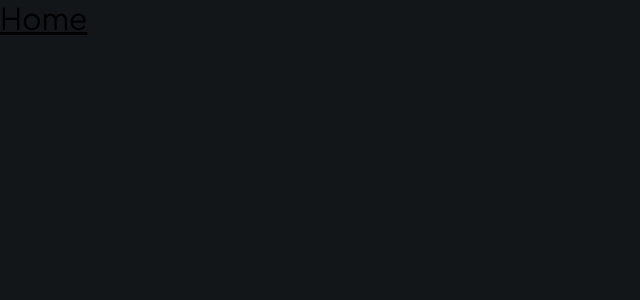
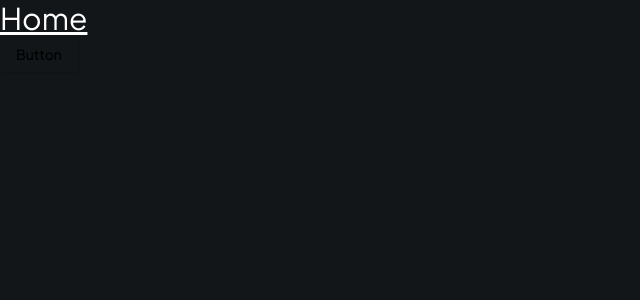
Before and after one commit to ecetinerdem/carepulse2, a Next.js app: page / in a window 1280 px wide. Shown: the top 300 px of the page, without its empty margins (0-640 px from the left). Built offline with nearby package versions, Linux system fonts and the light colour scheme.

Commit message:
add shadcn

```diff
--- a/app/page.tsx
+++ b/app/page.tsx
@@ -1,5 +1,9 @@
-import Image from "next/image";
-
+import { Button } from "@/components/ui/button";
 export default function Home() {
-  return <h1 className="text-3xl underline">Home</h1>;
+  return (
+    <div>
+      <h1 className="text-white text-3xl underline">Home</h1>
+      <Button>Button</Button>
+    </div>
+  );
 }
--- /dev/null
+++ b/components/ui/button.tsx
@@ -0,0 +1,57 @@
+import * as React from "react"
+import { Slot } from "@radix-ui/react-slot"
+import { cva, type VariantProps } from "class-variance-authority"
+
+import { cn } from "@/lib/utils"
+
+const buttonVariants = cva(
+  "inline-flex items-center justify-center gap-2 whitespace-nowrap rounded-md text-sm font-medium transition-colors focus-visible:outline-none focus-visible:ring-1 focus-visible:ring-ring disabled:pointer-events-none disabled:opacity-50 [&_svg]:pointer-events-none [&_svg]:size-4 [&_svg]:shrink-0",
+  {
+    variants: {
+      variant: {
+        default:
+          "bg-primary text-primary-foreground shadow hover:bg-primary/90",
+        destructive:
+          "bg-destructive text-destructive-foreground shadow-sm hover:bg-destructive/90",
+        outline:
+          "border border-input bg-background shadow-sm hover:bg-accent hover:text-accent-foreground",
+        secondary:
+          "bg-secondary text-secondary-foreground shadow-sm hover:bg-secondary/80",
+        ghost: "hover:bg-accent hover:text-accent-foreground",
+        link: "text-primary underline-offset-4 hover:underline",
+      },
+      size: {
+        default: "h-9 px-4 py-2",
+        sm: "h-8 rounded-md px-3 text-xs",
+        lg: "h-10 rounded-md px-8",
+        icon: "h-9 w-9",
+      },
+    },
+    defaultVariants: {
+      variant: "default",
+      size: "default",
+    },
+  }
+)
+
+export interface ButtonProps
+  extends React.ButtonHTMLAttributes<HTMLButtonElement>,
+    VariantProps<typeof buttonVariants> {
+  asChild?: boolean
+}
+
+const Button = React.forwardRef<HTMLButtonElement, ButtonProps>(
+  ({ className, variant, size, asChild = false, ...props }, ref) => {
+    const Comp = asChild ? Slot : "button"
+    return (
+      <Comp
+        className={cn(buttonVariants({ variant, size, className }))}
+        ref={ref}
+        {...props}
+      />
+    )
+  }
+)
+Button.displayName = "Button"
+
+export { Button, buttonVariants }
--- a/package.json
+++ b/package.json
@@ -9,7 +9,10 @@
     "lint": "next lint"
   },
   "dependencies": {
+    "@radix-ui/react-slot": "^1.1.1",
+    "class-variance-authority": "^0.7.1",
     "clsx": "^2.1.1",
+    "lucide-react": "^0.468.0",
     "next": "15.1.0",
     "react": "^19.0.0",
     "react-dom": "^19.0.0",
--- a/tailwind.config.ts
+++ b/tailwind.config.ts
@@ -14,66 +14,126 @@
   theme: {
   	container: {
   		center: true,
-      padding: "2rem",
+  		padding: '2rem',
   		screens: {
-        "2xl": "1400px",
-      },
+  			'2xl': '1400px'
+  		}
   	},
   	extend: {
   		colors: {
   			green: {
-          500: "#24AE7C",
-          600: "#0D2A1F",
+  				'500': '#24AE7C',
+  				'600': '#0D2A1F'
   			},
   			blue: {
-          500: "#79B5EC",
-          600: "#152432",
+  				'500': '#79B5EC',
+  				'600': '#152432'
   			},
   			red: {
-          500: "#F37877",
-          600: "#3E1716",
-          700: "#F24E43",
+  				'500': '#F37877',
+  				'600': '#3E1716',
+  				'700': '#F24E43'
   			},
   			light: {
-          200: "#E8E9E9",
+  				'200': '#E8E9E9'
   			},
   			dark: {
-          200: "#0D0F10",
-          300: "#131619",
-          400: "#1A1D21",
-          500: "#363A3D",
-          600: "#76828D",
-          700: "#ABB8C4",
+  				'200': '#0D0F10',
+  				'300': '#131619',
+  				'400': '#1A1D21',
+  				'500': '#363A3D',
+  				'600': '#76828D',
+  				'700': '#ABB8C4'
   			},
+  			background: 'hsl(var(--background))',
+  			foreground: 'hsl(var(--foreground))',
+  			card: {
+  				DEFAULT: 'hsl(var(--card))',
+  				foreground: 'hsl(var(--card-foreground))'
+  			},
+  			popover: {
+  				DEFAULT: 'hsl(var(--popover))',
+  				foreground: 'hsl(var(--popover-foreground))'
+  			},
+  			primary: {
+  				DEFAULT: 'hsl(var(--primary))',
+  				foreground: 'hsl(var(--primary-foreground))'
+  			},
+  			secondary: {
+  				DEFAULT: 'hsl(var(--secondary))',
+  				foreground: 'hsl(var(--secondary-foreground))'
+  			},
+  			muted: {
+  				DEFAULT: 'hsl(var(--muted))',
+  				foreground: 'hsl(var(--muted-foreground))'
+  			},
+  			accent: {
+  				DEFAULT: 'hsl(var(--accent))',
+  				foreground: 'hsl(var(--accent-foreground))'
+  			},
+  			destructive: {
+  				DEFAULT: 'hsl(var(--destructive))',
+  				foreground: 'hsl(var(--destructive-foreground))'
+  			},
+  			border: 'hsl(var(--border))',
+  			input: 'hsl(var(--input))',
+  			ring: 'hsl(var(--ring))',
+  			chart: {
+  				'1': 'hsl(var(--chart-1))',
+  				'2': 'hsl(var(--chart-2))',
+  				'3': 'hsl(var(--chart-3))',
+  				'4': 'hsl(var(--chart-4))',
+  				'5': 'hsl(var(--chart-5))'
+  			}
   		},
   		fontFamily: {
-        sans: ["var(--font-sans)", ...fontFamily.sans],
+  			sans: [
+  				'var(--font-sans)',
+                    ...fontFamily.sans
+                ]
   		},
   		backgroundImage: {
         appointments: "url('/assets/images/appointments-bg.png')",
         pending: "url('/assets/images/pending-bg.png')",
-        cancelled: "url('/assets/images/cancelled-bg.png')",
+        cancelled: "url('/assets/images/cancelled-bg.png')"
       },
   		keyframes: {
-        "accordion-down": {
-          from: { height: "0" },
-          to: { height: "var(--radix-accordion-content-height)" },
+  			'accordion-down': {
+  				from: {
+  					height: '0'
   				},
-        "accordion-up": {
-          from: { height: "var(--radix-accordion-content-height)" },
-          to: { height: "0" },
+  				to: {
+  					height: 'var(--radix-accordion-content-height)'
+  				}
   			},
-        "caret-blink": {
-          "0%,70%,100%": { opacity: "1" },
-          "20%,50%": { opacity: "0" },
+  			'accordion-up': {
+  				from: {
+  					height: 'var(--radix-accordion-content-height)'
   				},
+  				to: {
+  					height: '0'
+  				}
+  			},
+  			'caret-blink': {
+  				'0%,70%,100%': {
+  					opacity: '1'
+  				},
+  				'20%,50%': {
+  					opacity: '0'
+  				}
+  			}
   		},
   		animation: {
-        "accordion-down": "accordion-down 0.2s ease-out",
-        "accordion-up": "accordion-up 0.2s ease-out",
-        "caret-blink": "caret-blink 1.25s ease-out infinite",
+  			'accordion-down': 'accordion-down 0.2s ease-out',
+  			'accordion-up': 'accordion-up 0.2s ease-out',
+  			'caret-blink': 'caret-blink 1.25s ease-out infinite'
   		},
-    },
+  		borderRadius: {
+  			lg: 'var(--radius)',
+  			md: 'calc(var(--radius) - 2px)',
+  			sm: 'calc(var(--radius) - 4px)'
+  		}
+  	}
   },
   plugins: [require("tailwindcss-animate")],
 } satisfies Config;
```
Also changed, not shown: components.json (added), 1 other file (tests, documents, lock files or other folders). Lines whose indentation alone changed are shown as unchanged.
